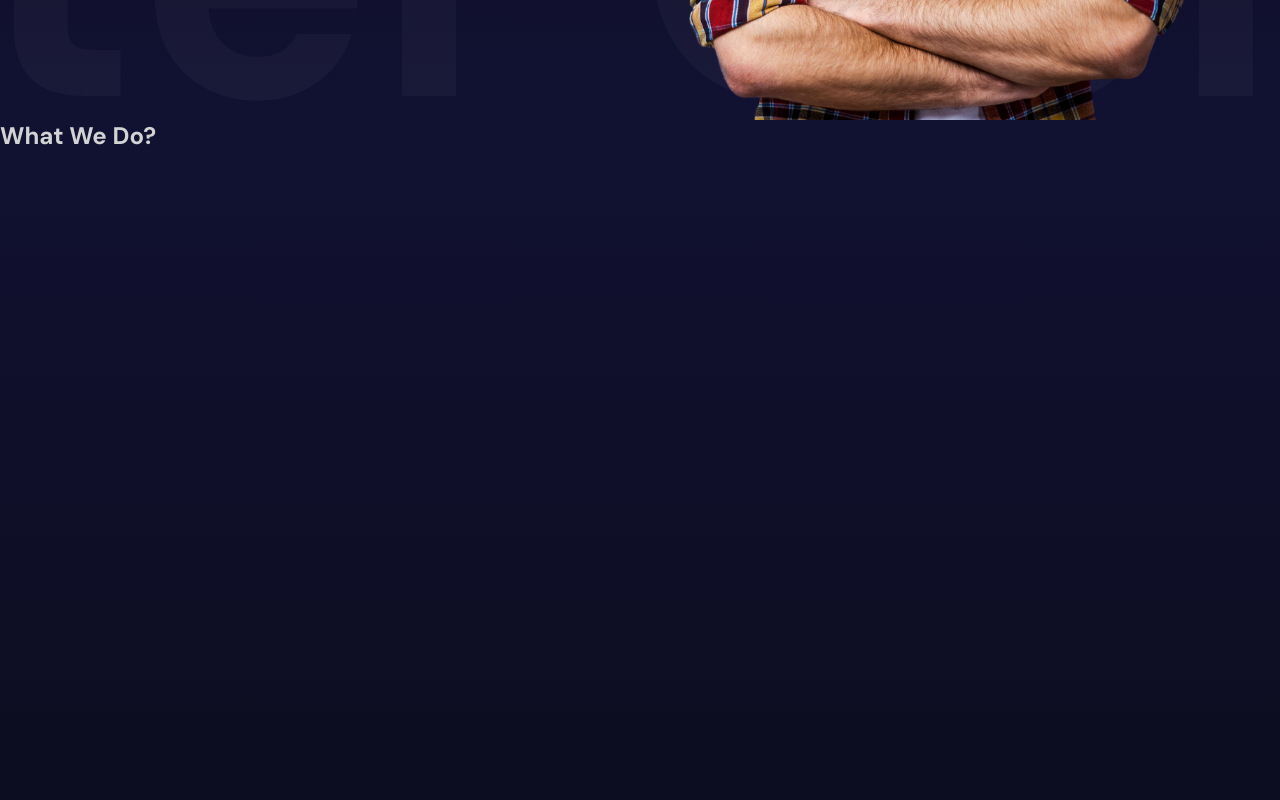
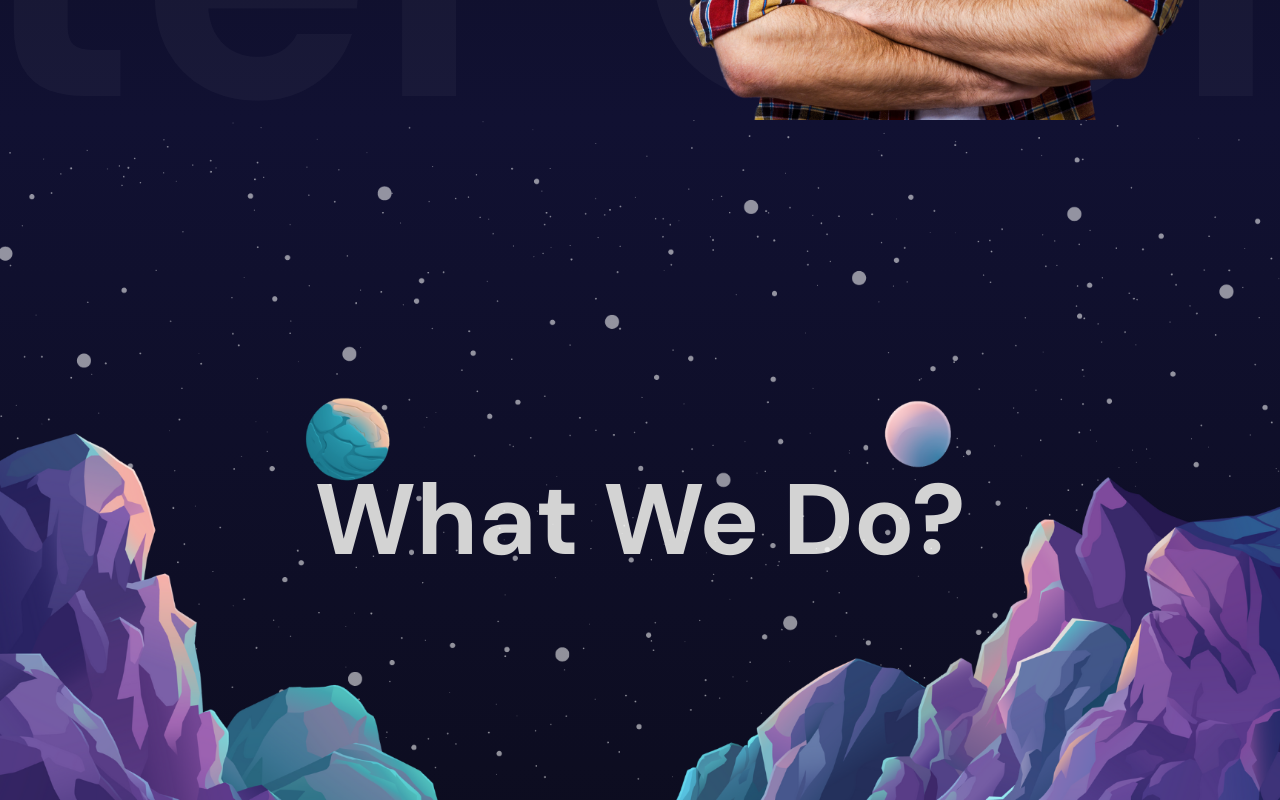
Before and after one commit to Mahmoud-Shoura/animated-portfolio, a React (Vite) app: page / in a window 1280 px wide. Shown: the part 680-1480 px from the top of the page. Built offline with nearby package versions, Linux system fonts and the light colour scheme.

Commit message:
end of parallax component & edit for sidebar component z-index

```diff
--- a/src/components/parallax/Parallax.jsx
+++ b/src/components/parallax/Parallax.jsx
@@ -1,9 +1,22 @@
+import { useRef } from "react";
 import "./Parallax.scss";
+import { motion, useScroll, useTransform } from "framer-motion";
 
 const Parallax = ({ type }) => {
+  const ref = useRef();
+
+  const { scrollYProgress } = useScroll({
+    target: ref,
+    offset: ["start start", "end start"],
+  });
+
+  const yText = useTransform(scrollYProgress, [0, 1], ["0%", "100%"]);
+  const yBg = useTransform(scrollYProgress, [0, 1], ["0%", "200%"]);
+
   return (
     <div
       className="parallax"
+      ref={ref}
       style={{
         background:
           type === "services"
@@ -11,10 +24,20 @@
             : "linear-gradient(180deg, #111132, #505064)",
       }}
     >
-      <h1>{type === "services" ? "What We Do?" : "What We Did?"}</h1>
-      <div className="mountains"></div>
-      <div className="planets"></div>
-      <div className="stars"></div>
+      <motion.h1 style={{ y: yText }}>
+        {type === "services" ? "What We Do?" : "What We Did?"}
+      </motion.h1>
+      <motion.div className="mountains"></motion.div>
+      <motion.div
+        className="planets"
+        style={{
+          y: yBg,
+          backgroundImage: `url(${
+            type === "services" ? "/planets.png" : "/sun.png"
+          })`,
+        }}
+      ></motion.div>
+      <motion.div style={{ x: yBg }} className="stars"></motion.div>
     </div>
   );
 };
--- a/src/components/parallax/Parallax.scss
+++ b/src/components/parallax/Parallax.scss
@@ -1,4 +1,41 @@
 .parallax {
     width: 100%;
     height: 100%;
+    position: relative;
+    display: flex;
+    justify-content: center;
+    align-items: center;
+    overflow: hidden;
+
+    h1 {
+        font-size: 100px;
+    }
+
+    .mountains {
+        background-image: url("/public/mountains.png");
+        background-size: cover;
+        background-position: bottom;
+        width: 100%;
+        height: 100%;
+        position: absolute;
+        z-index: 3;
+    }
+    .planets {
+        background-image: url("/public/planets.png");
+        background-size: cover;
+        background-position: bottom;
+        width: 100%;
+        height: 100%;
+        position: absolute;
+        z-index: 2;
+    }
+    .stars {
+        background-image: url("/public/stars.png");
+        background-size: cover;
+        background-position: bottom;
+        width: 100%;
+        height: 100%;
+        position: absolute;
+        z-index: 1;
+    }
 }
--- a/src/components/sidebar/Sidebar.scss
+++ b/src/components/sidebar/Sidebar.scss
@@ -5,10 +5,9 @@
     justify-content: center;
     background-color: white;
     color: black;
-    z-index: 100;
 
     .bg {
-
+        z-index: 999;
         position: fixed;
         top: 0;
         left: 0;
@@ -34,7 +33,7 @@
     }
 
     button {
-
+        z-index: 999;
         width: 50px;
         height: 50px;
         border-radius: 50%;
```
